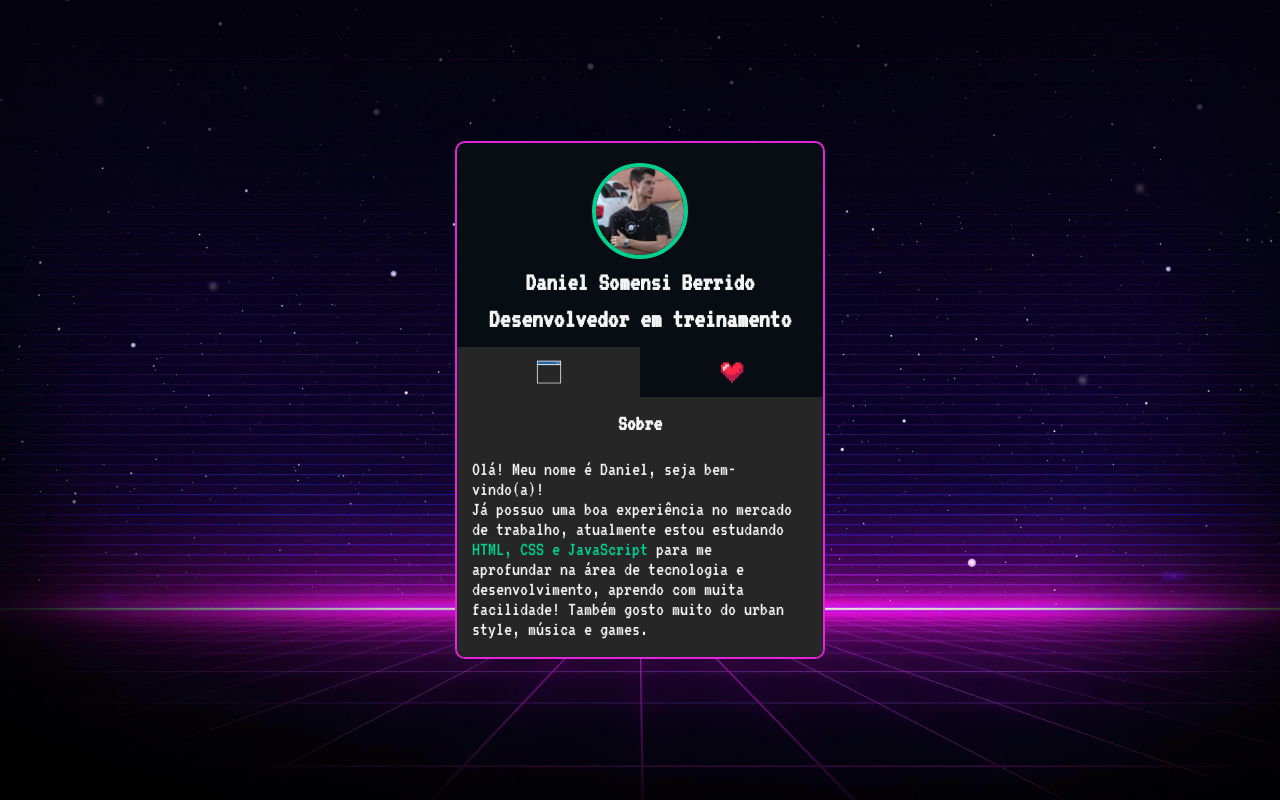
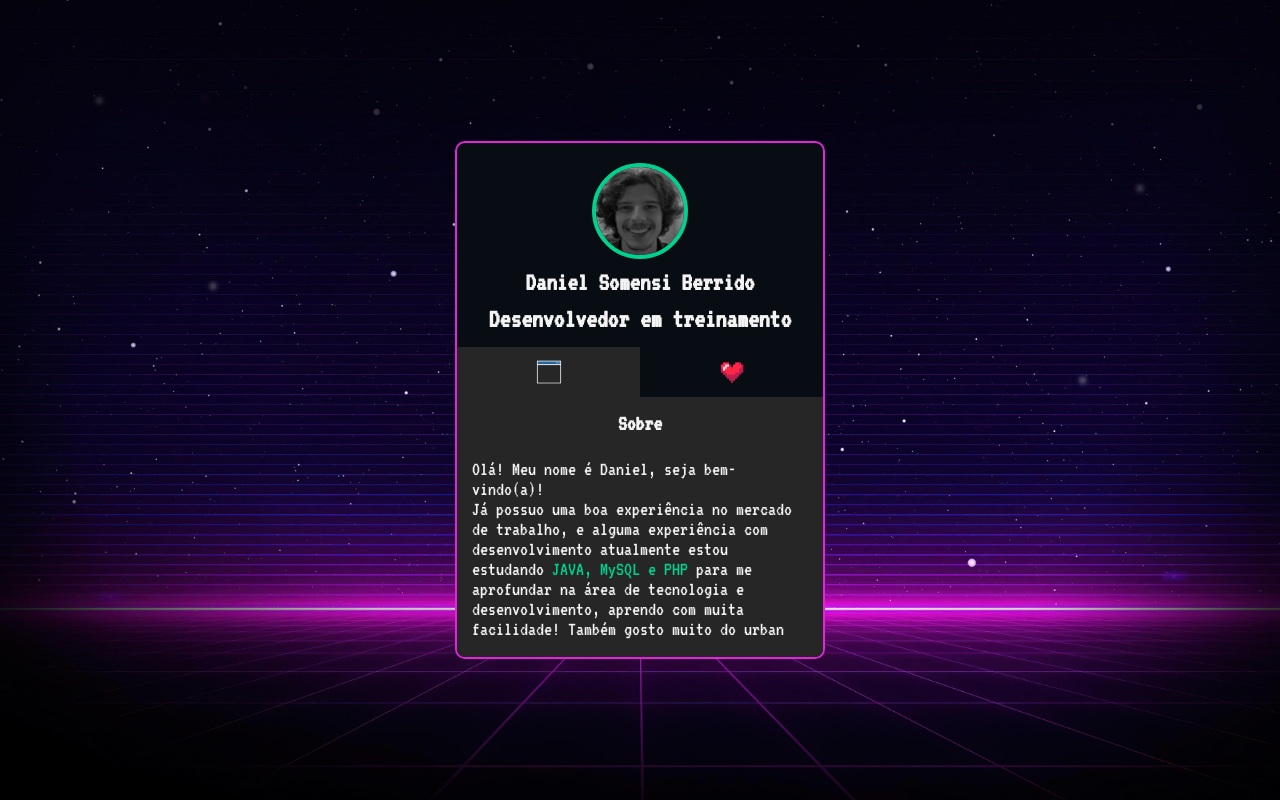
Before and after one commit to TaldoKai/portfolio-daniel, a plain HTML site: page index.html in a window 1280 px wide. Drawn offline with Linux system fonts and the light colour scheme.

Commit message:
Portfolio Update
Alterada imagem de perfil, e texto sobre mim

```diff
--- a/index.html
+++ b/index.html
@@ -18,7 +18,7 @@
 <body>
     <main class="cartao">
         <div class="minhas-informacoes">
-            <img src="src/imagens/imagem-perfil.jpg" alt="foto de perfil" width="96px" height="96px">
+            <img src="src/imagens/nova-foto-de-perfil.jpeg" alt="foto de perfil" width="96px" height="96px">
             <h1 class="nome">Daniel Somensi Berrido</h1>
             <h2 class="cargo">Desenvolvedor em treinamento</h2>
         </div>
@@ -40,7 +40,7 @@
                     <div class="descricao">
                         <p>Olá! Meu nome é Daniel, seja bem-vindo(a)!</p>
 
-                        <p>Já possuo uma boa experiência no mercado de trabalho, atualmente estou estudando <span>HTML, CSS e JavaScript</span> para me aprofundar na área de tecnologia e desenvolvimento, aprendo com muita facilidade! Também gosto muito do urban style, música e games.</p>
+                        <p>Já possuo uma boa experiência no mercado de trabalho, e alguma experiência com desenvolvimento atualmente estou estudando <span>JAVA, MySQL e PHP</span> para me aprofundar na área de tecnologia e desenvolvimento, aprendo com muita facilidade! Também gosto muito do urban style, música e games.</p>
                     </div>
                 </div>
 
@@ -55,7 +55,7 @@
                             <a href="https://www.linkedin.com/in/daniel-somensi-berrido-526b57140/" target="_blank" class="linkedin">LinkedIn</a>
                         </li>
                         <li>
-                            <a href="https://taldokai.github.io/portfolio-daniel/" target="_blank" class="GitHub">GitHub</a>
+                            <a href="https://github.com/TaldoKai/" target="_blank" class="GitHub">GitHub</a>
                         </li>
                     </ul>
                 </div>
```
Also changed, not shown: src/imagens/nova-foto-de-perfil.jpeg (added).
